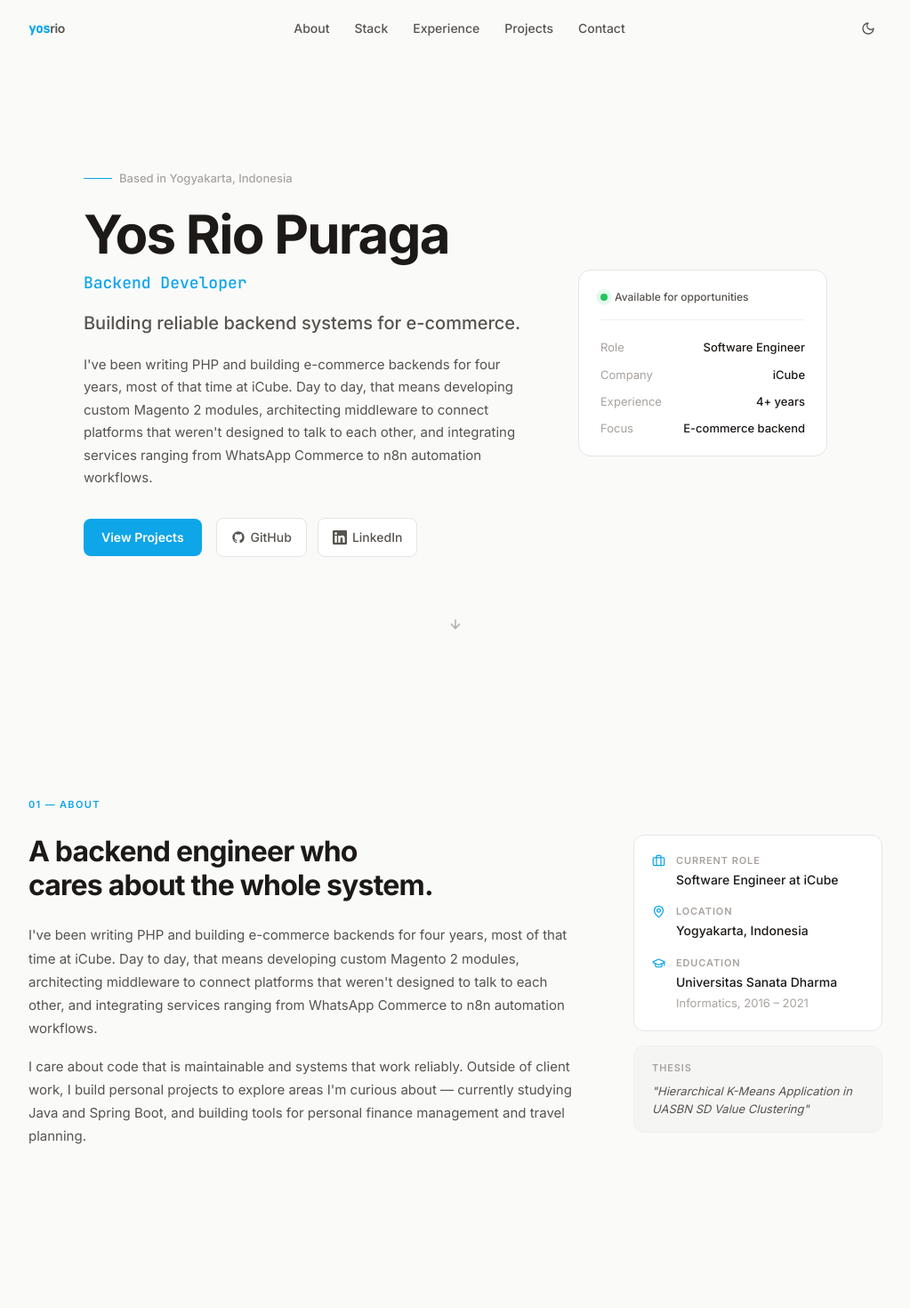
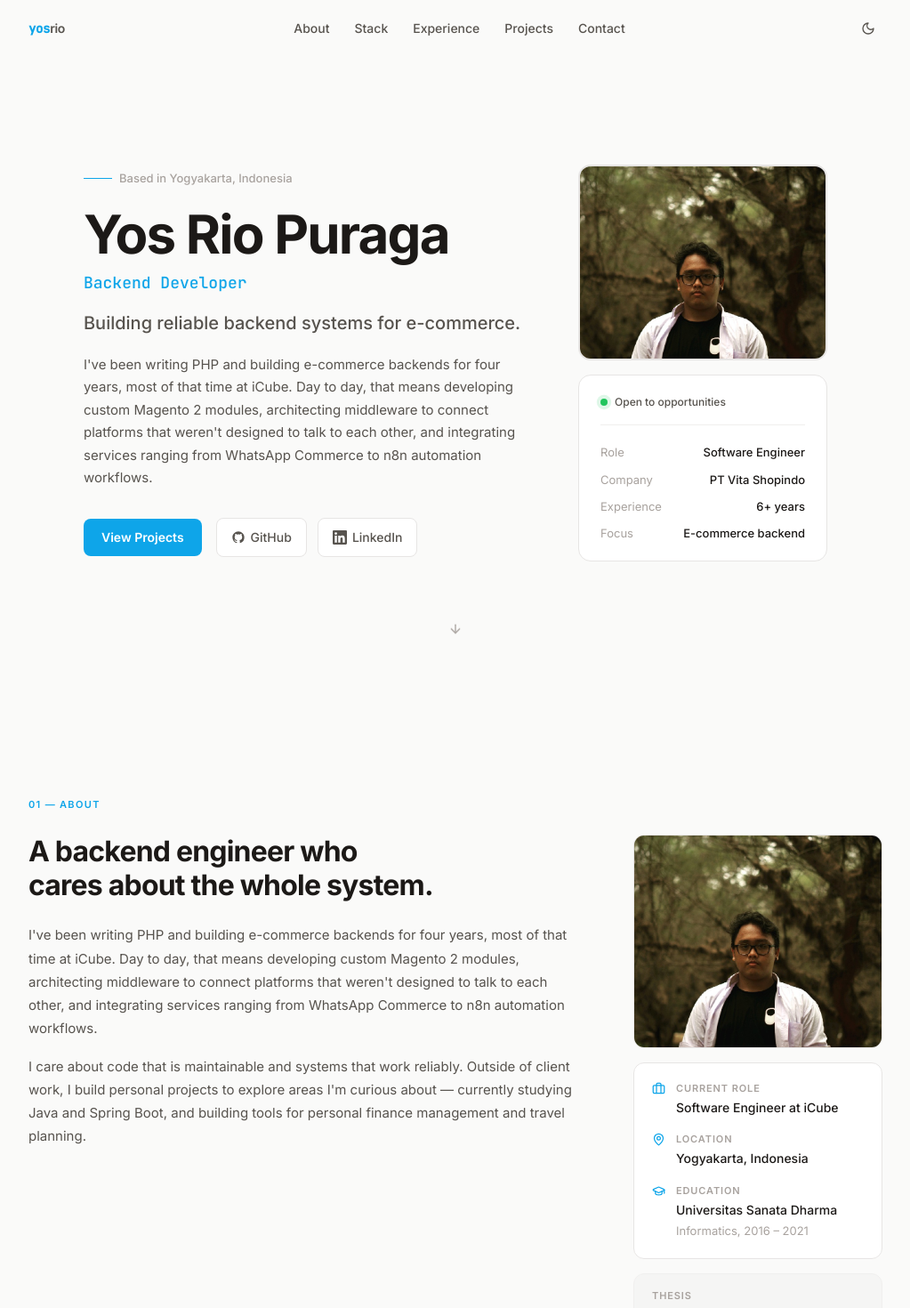
Before and after one commit to yosrio/yosrio.github.io, a Vue app: page / in a window 1280 px wide. Shown: the top 1470 px of the page at 89% size, without its empty margins (128-1151 px from the left). Built offline with nearby package versions, Linux system fonts and the light colour scheme.

Commit message:
feat: add profile photo to hero and about sections

```diff
--- a/src/sections/AboutSection.vue
+++ b/src/sections/AboutSection.vue
@@ -4,6 +4,7 @@ import { personal } from '@/data/personal'
 import { useReveal } from '@/composables/useReveal'
 
 const { el, visible } = useReveal()
+const photoUrl = `${import.meta.env.BASE_URL}photo.jpeg`
 </script>
 
 <template>
@@ -25,6 +26,18 @@ const { el, visible } = useReveal()
           </div>
 
           <aside class="about-sidebar" aria-label="Quick facts">
+            <!-- Photo -->
+            <div class="about-photo-wrap">
+              <img
+                :src="photoUrl"
+                :alt="`${personal.name} profile photo`"
+                class="about-photo"
+                width="280"
+                height="280"
+                loading="lazy"
+              />
+            </div>
+
             <div class="fact-card">
               <div class="fact-item">
                 <Briefcase :size="15" class="fact-icon" aria-hidden="true" />
@@ -100,6 +113,27 @@ const { el, visible } = useReveal()
   color: var(--text-2);
 }
 
+/* Photo */
+.about-photo-wrap {
+  display: none;
+}
+
+@media (min-width: 768px) {
+  .about-photo-wrap {
+    display: block;
+  }
+}
+
+.about-photo {
+  width: 100%;
+  height: 240px;
+  object-fit: cover;
+  object-position: center top;
+  border-radius: 0.75rem;
+  border: 1px solid var(--border);
+  display: block;
+}
+
 /* Sidebar */
 .about-sidebar {
   display: flex;
--- a/src/sections/HeroSection.vue
+++ b/src/sections/HeroSection.vue
@@ -3,6 +3,8 @@ import { ArrowDown } from '@lucide/vue'
 import { personal } from '@/data/personal'
 import IconGithub from '@/components/icons/IconGithub.vue'
 import IconLinkedin from '@/components/icons/IconLinkedin.vue'
+
+const photoUrl = `${import.meta.env.BASE_URL}photo.jpeg`
 
 function scrollToProjects() {
   document.querySelector('#projects')?.scrollIntoView({ behavior: 'smooth' })
@@ -64,12 +66,25 @@ function scrollToProjects() {
           </div>
         </div>
 
-        <!-- Status card -->
-        <aside class="hero-aside" aria-label="Status">
+        <!-- Right column: photo + status card -->
+        <aside class="hero-aside" aria-label="Profile and status">
+          <!-- Photo -->
+          <div class="photo-wrap">
+            <img
+              :src="photoUrl"
+              :alt="`${personal.name} profile photo`"
+              class="profile-photo"
+              width="280"
+              height="280"
+              loading="eager"
+            />
+          </div>
+
+          <!-- Status card -->
           <div class="status-card">
             <div class="status-dot-wrap">
               <span class="status-dot" aria-hidden="true" />
-              <span class="status-text">Available for opportunities</span>
+              <span class="status-text">Open to opportunities</span>
             </div>
             <dl class="status-list">
               <div class="status-row">
@@ -78,11 +93,11 @@ function scrollToProjects() {
               </div>
               <div class="status-row">
                 <dt>Company</dt>
-                <dd>iCube</dd>
+                <dd>PT Vita Shopindo</dd>
               </div>
               <div class="status-row">
                 <dt>Experience</dt>
-                <dd>4+ years</dd>
+                <dd>6+ years</dd>
               </div>
               <div class="status-row">
                 <dt>Focus</dt>
@@ -105,7 +120,7 @@ function scrollToProjects() {
 .hero-grid {
   display: grid;
   grid-template-columns: 1fr;
-  gap: 3rem;
+  gap: 2.5rem;
   align-items: start;
   padding-top: 2rem;
   padding-bottom: 4rem;
@@ -117,6 +132,41 @@ function scrollToProjects() {
     gap: 4rem;
     align-items: center;
   }
+}
+
+/* Photo */
+.photo-wrap {
+  display: flex;
+  justify-content: center;
+}
+
+@media (min-width: 768px) {
+  .photo-wrap {
+    justify-content: stretch;
+  }
+}
+
+.profile-photo {
+  width: 160px;
+  height: 160px;
+  object-fit: cover;
+  object-position: center top;
+  border-radius: 0.875rem;
+  border: 2px solid var(--border);
+  display: block;
+}
+
+@media (min-width: 768px) {
+  .profile-photo {
+    width: 100%;
+    height: 220px;
+  }
+}
+
+.hero-aside {
+  display: flex;
+  flex-direction: column;
+  gap: 1rem;
 }
 
 .hero-eyebrow {
```
Also changed, not shown: public/photo.jpeg (added).
